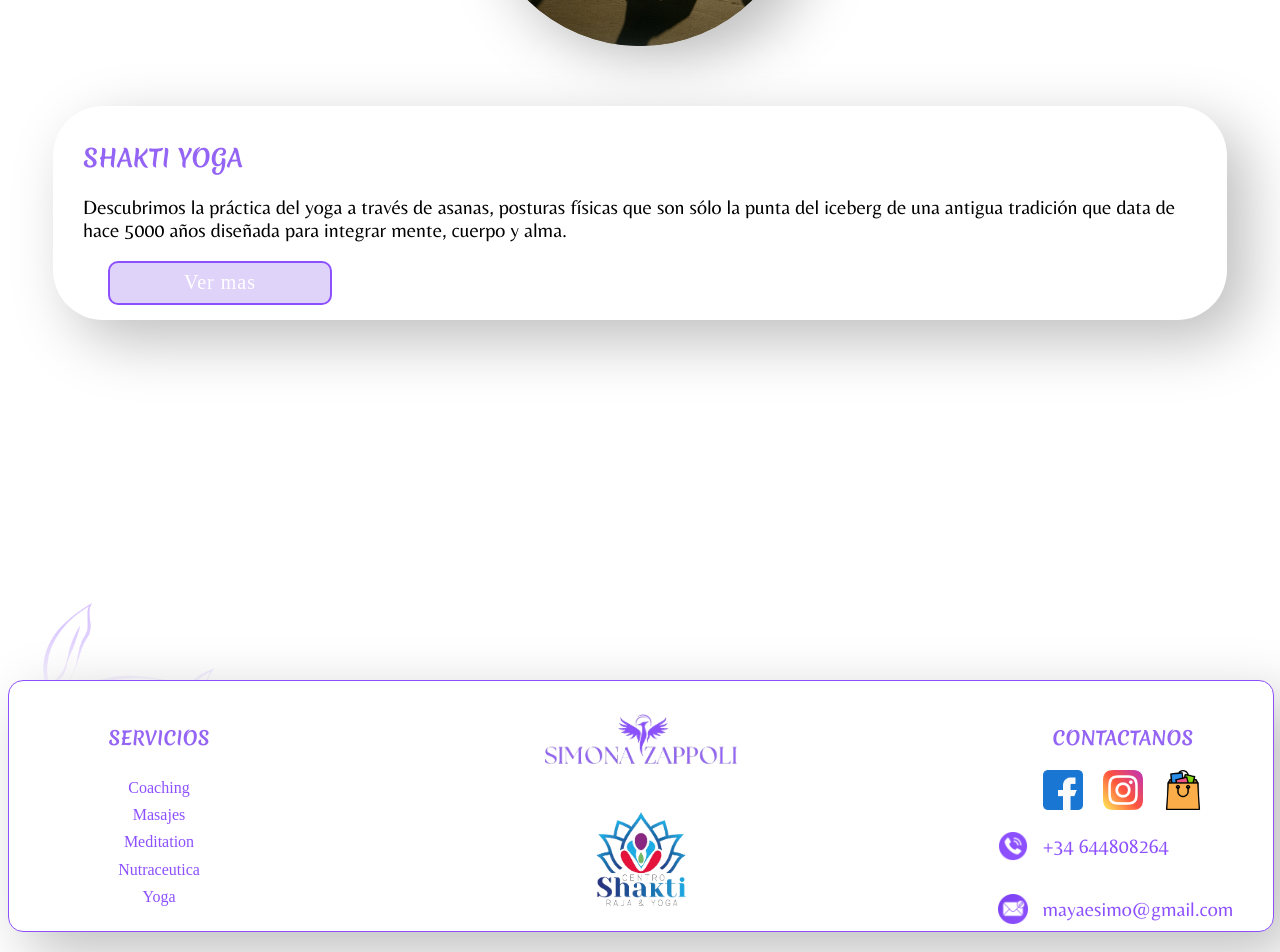
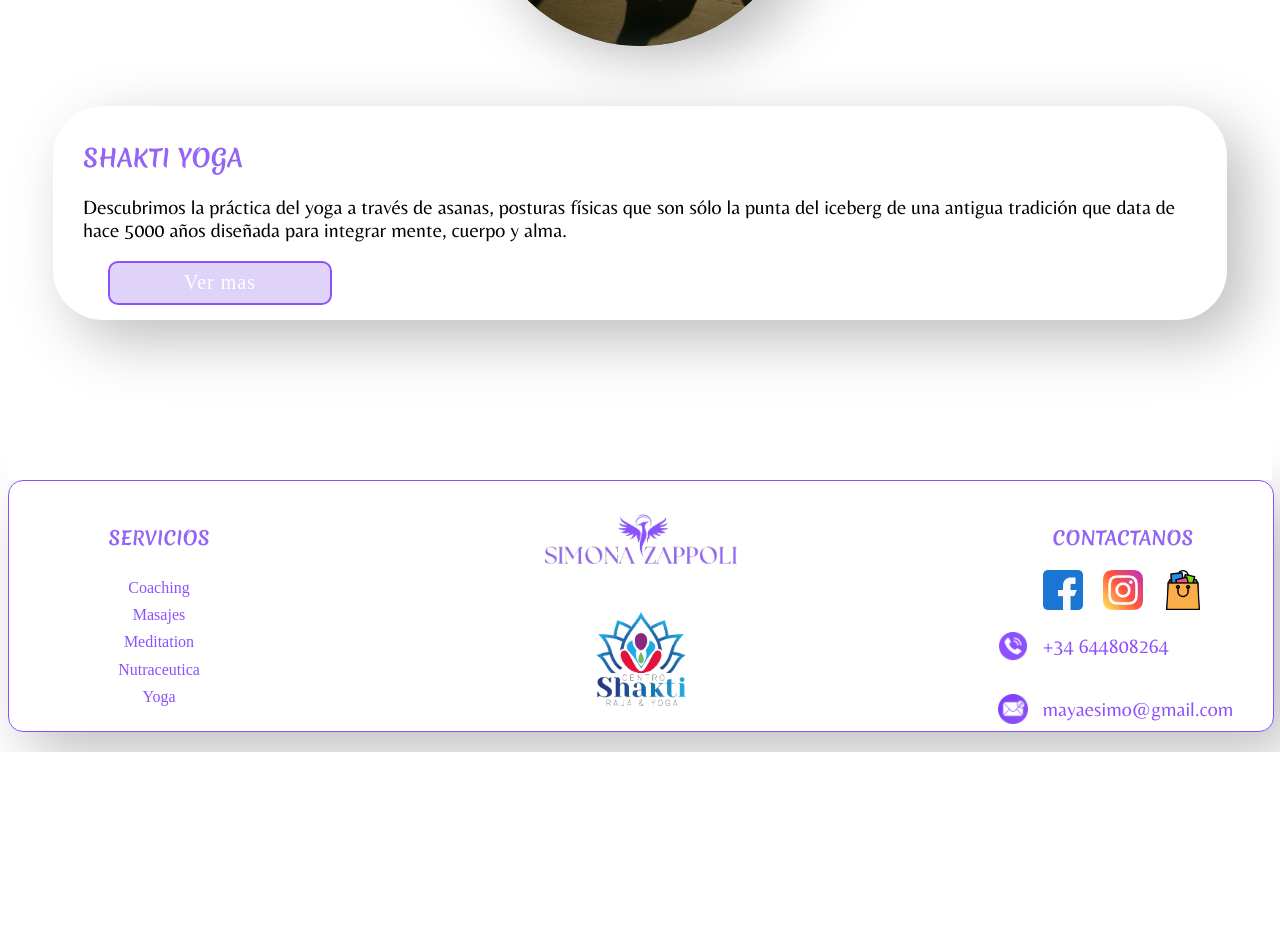
Before and after one commit to Wahandri/ShaktiYoga, a React (Create React App) app: page / in a window 1280 px wide. Shown: the part 4677-5629 px from the top of the page. After the commit the page ends 5429 px from the top, so only its background shows below. Built offline with nearby package versions, Linux system fonts and the light colour scheme.

Commit message:
test css

```diff
--- a/src/App.css
+++ b/src/App.css
@@ -1,15 +1,16 @@
 .App {
   border-radius: 10px;
-  background-image: url("./images/fondoWeb.png");
-  background-size: 100vw ;
-  background-repeat: repeat-y;
-
-
-
 }
 
 /* ----------------GLOVAL STYLES------------------ */
 
+/* background Flowers */
+
+.baseF {
+  background-image: url("/src/images/fondoWeb.png");
+  background-size: 100vw ;
+  background-repeat: repeat;
+}
 
 /* container */
 .flex {
--- a/src/components/Footer/Footer.css
+++ b/src/components/Footer/Footer.css
@@ -7,7 +7,6 @@
     background-color: #fff;
     border-radius: 15px;
     border: 1px solid #8D50FF;
-    margin-top: 200px;
     margin-bottom: 20px;
 }
 
--- a/src/components/Start/Start.js
+++ b/src/components/Start/Start.js
@@ -10,7 +10,7 @@ import iconDario from "../../images/yogaC.png"
 
 export default function Start() {
   return (
-    <div className="boxStart flex column center">
+    <div className="boxStart baseF flex column center">
       <div className="startHeader borderCard">
         <div className="imagesHeaderStart">
           <img
```
